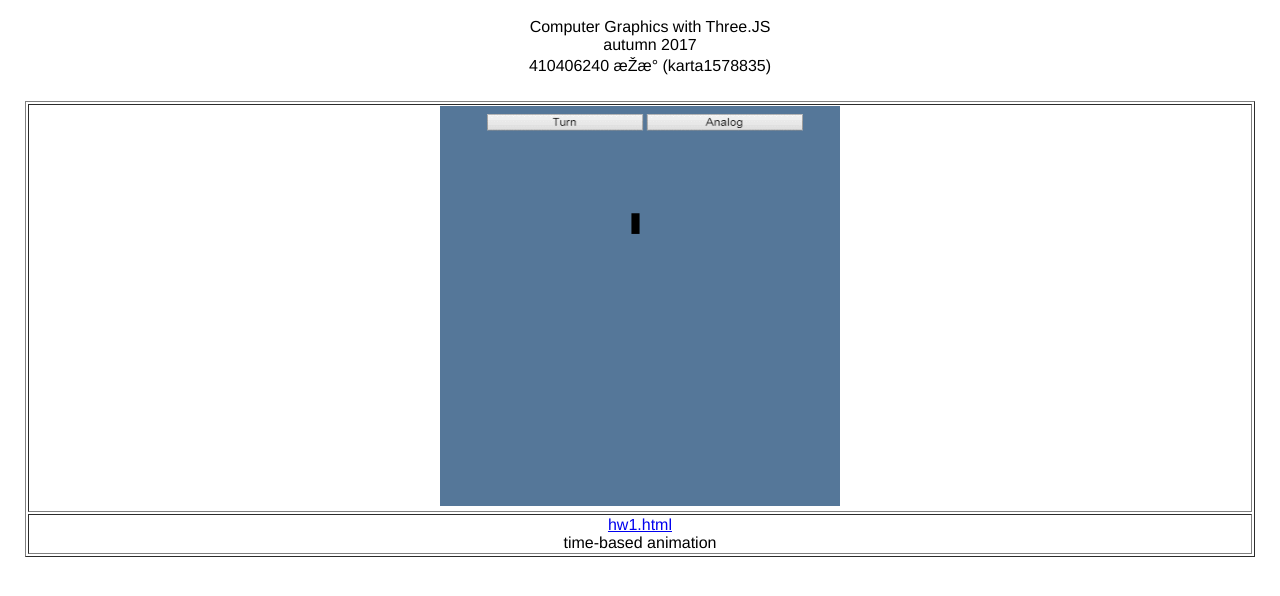
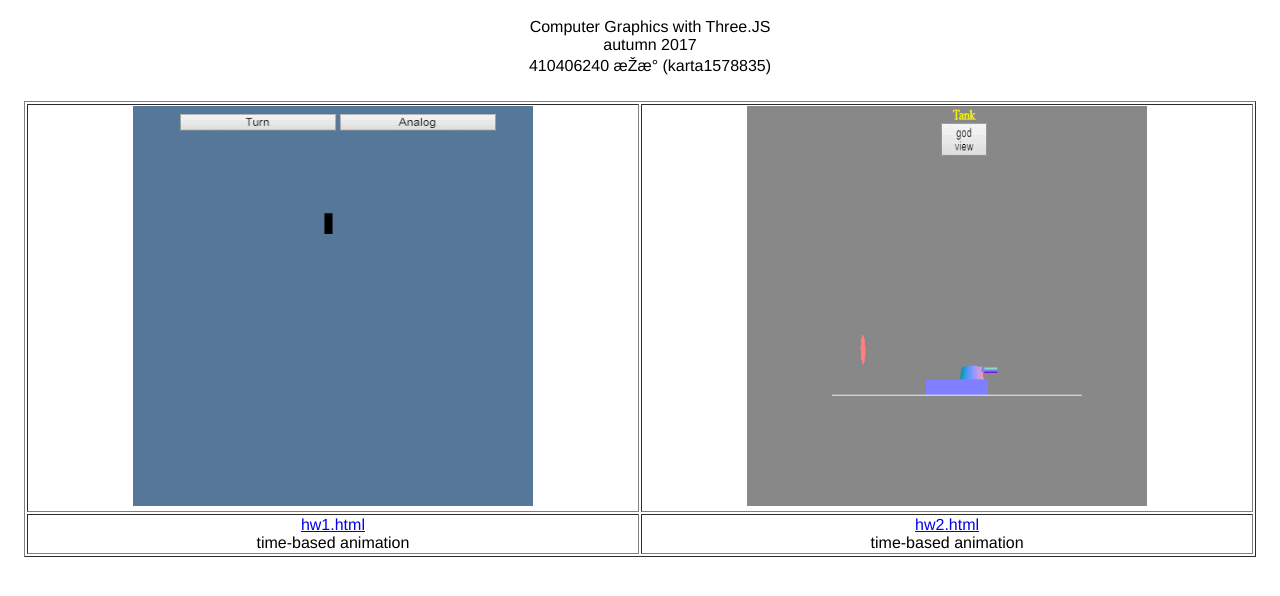
Before and after one commit to karta1578835/jsforgif, a plain HTML site: page index.html in a window 1280 px wide. Drawn offline with Linux system fonts and the light colour scheme.

Commit message:
2017/11/27 1

```diff
--- a/index.html
+++ b/index.html
@@ -32,10 +32,11 @@ autumn 2017<br/>
 	<table border="1" style="margin-left: auto; margin-right: auto;">
 		<tr align="center">
 			<td width="33%"><img src="https://karta1578835.github.io/jsforgif/hw/jshw1.gif" width="400px" height="400px"/></td>
-
+			<td width="33%"><img src="https://karta1578835.github.io/jsforgif/hw/jshw2.gif" width="400px" height="400px"/></td>
 		</tr>
 		<tr align="center">
 			<td><a href="https://karta1578835.github.io/jsforgif/hw/html/jshw1.html">hw1.html</a><br/>time-based animation</td>
+			<td><a href="https://karta1578835.github.io/jsforgif/hw/html/jshw2.html">hw2.html</a><br/>time-based animation</td>
 
 		</tr>
 
```
